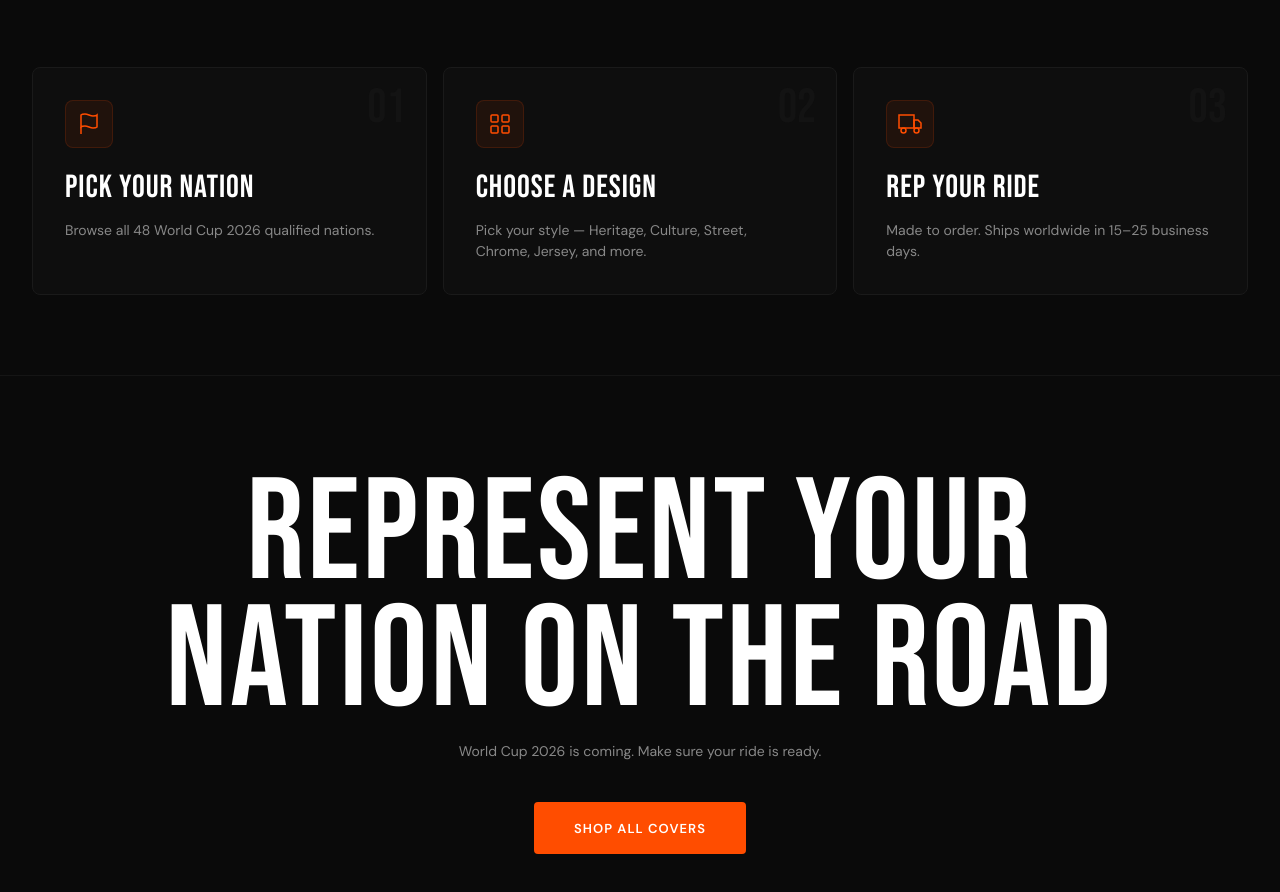
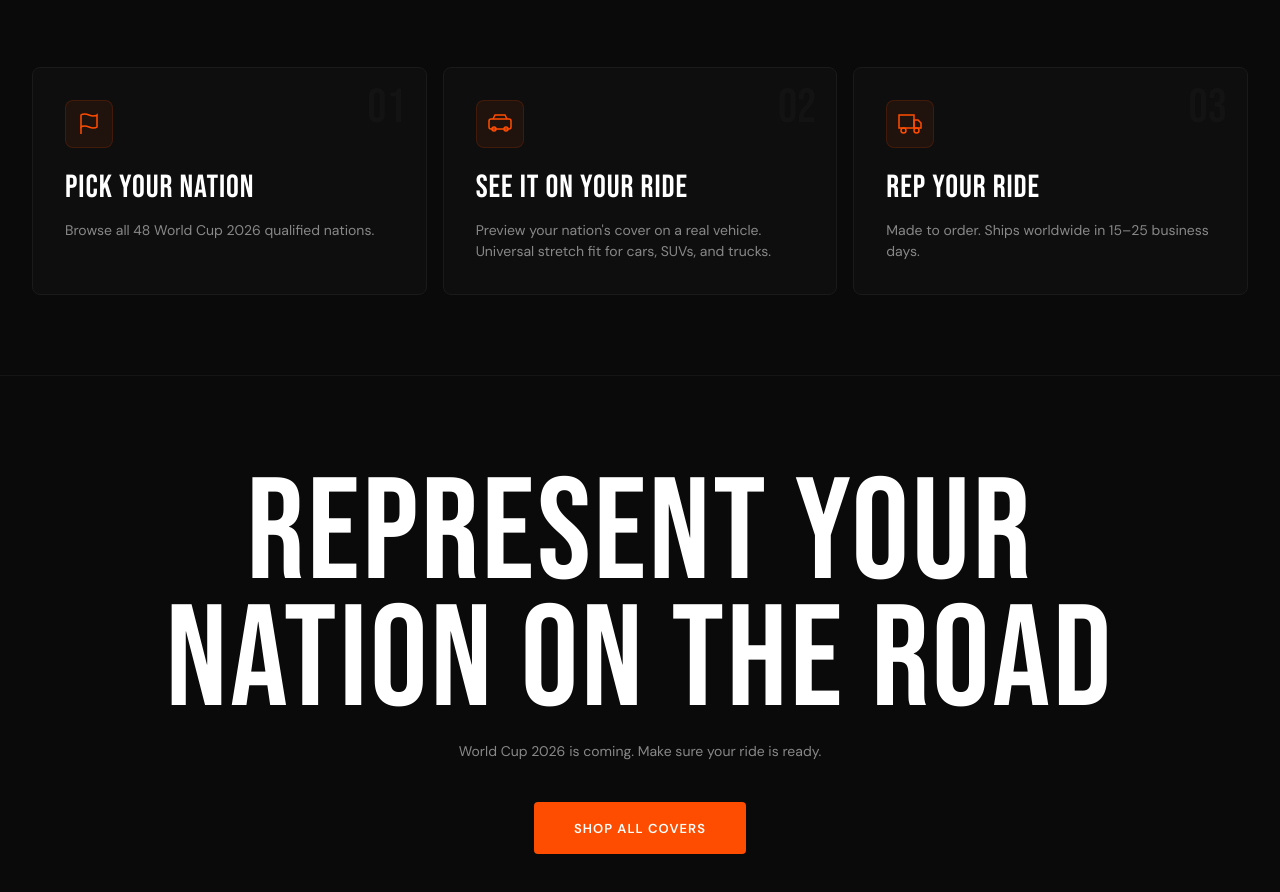
Before and after one commit to DFRU/hooddshop, a Next.js app: page / in a window 1280 px wide. Shown: the part 1465-2357 px from the top of the page. Built offline with nearby package versions, Linux system fonts and the light colour scheme; no server answers.

Commit message:
fix: update HowItWorks step 2 — remove fake design lines, add vehicle preview copy

```diff
--- a/components/home/HowItWorks.tsx
+++ b/components/home/HowItWorks.tsx
@@ -13,14 +13,14 @@ export default function HowItWorks() {
     },
     {
       num: "02",
-      title: "Choose a Design",
-      desc: "Pick your style — Heritage, Culture, Street, Chrome, Jersey, and more.",
+      title: "See It on Your Ride",
+      desc: "Preview your nation's cover on a real vehicle. Universal stretch fit for cars, SUVs, and trucks.",
       icon: (
         <svg width="24" height="24" viewBox="0 0 24 24" fill="none" stroke="currentColor" strokeWidth="1.5">
-          <rect x="3" y="3" width="7" height="7" rx="1" />
-          <rect x="14" y="3" width="7" height="7" rx="1" />
-          <rect x="3" y="14" width="7" height="7" rx="1" />
-          <rect x="14" y="14" width="7" height="7" rx="1" />
+          <rect x="1" y="7" width="22" height="10" rx="2" />
+          <circle cx="6" cy="17" r="2" />
+          <circle cx="18" cy="17" r="2" />
+          <path d="M5 7l2-4h10l2 4" />
         </svg>
       ),
     },
```
